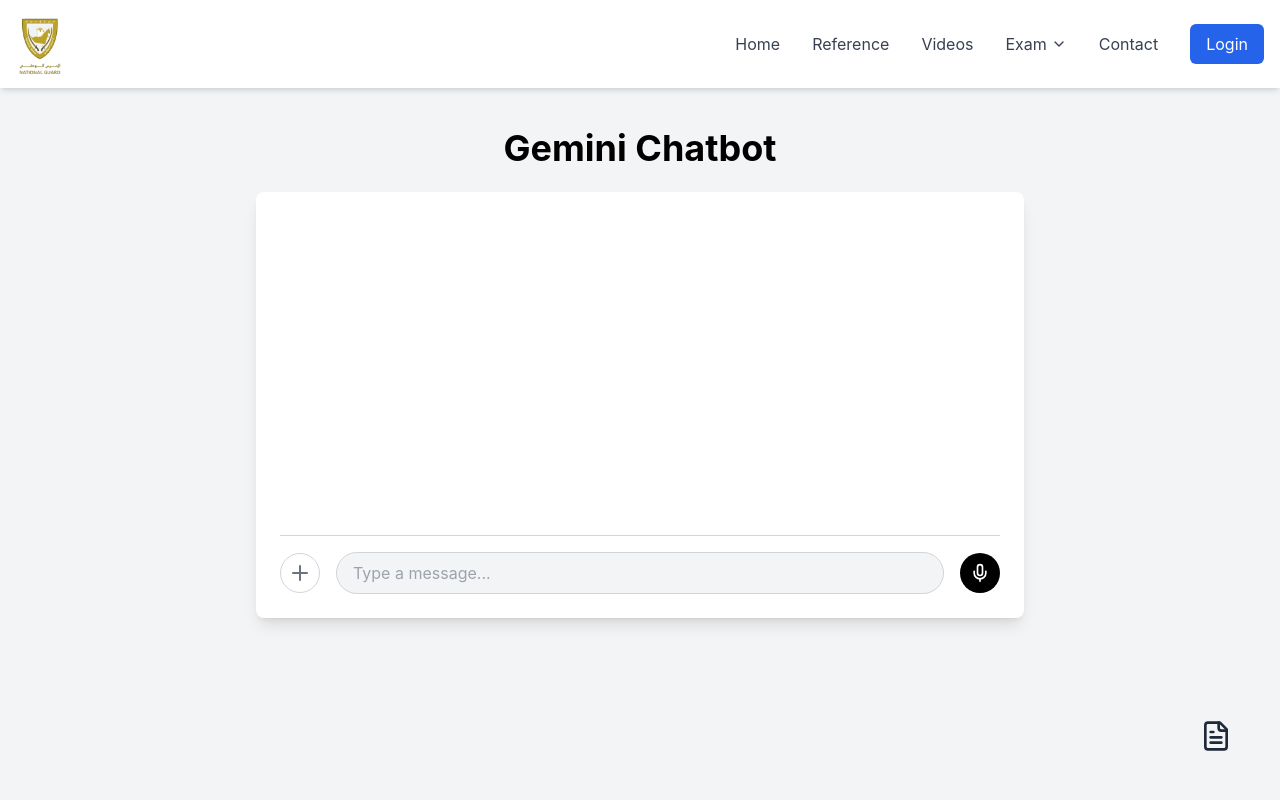
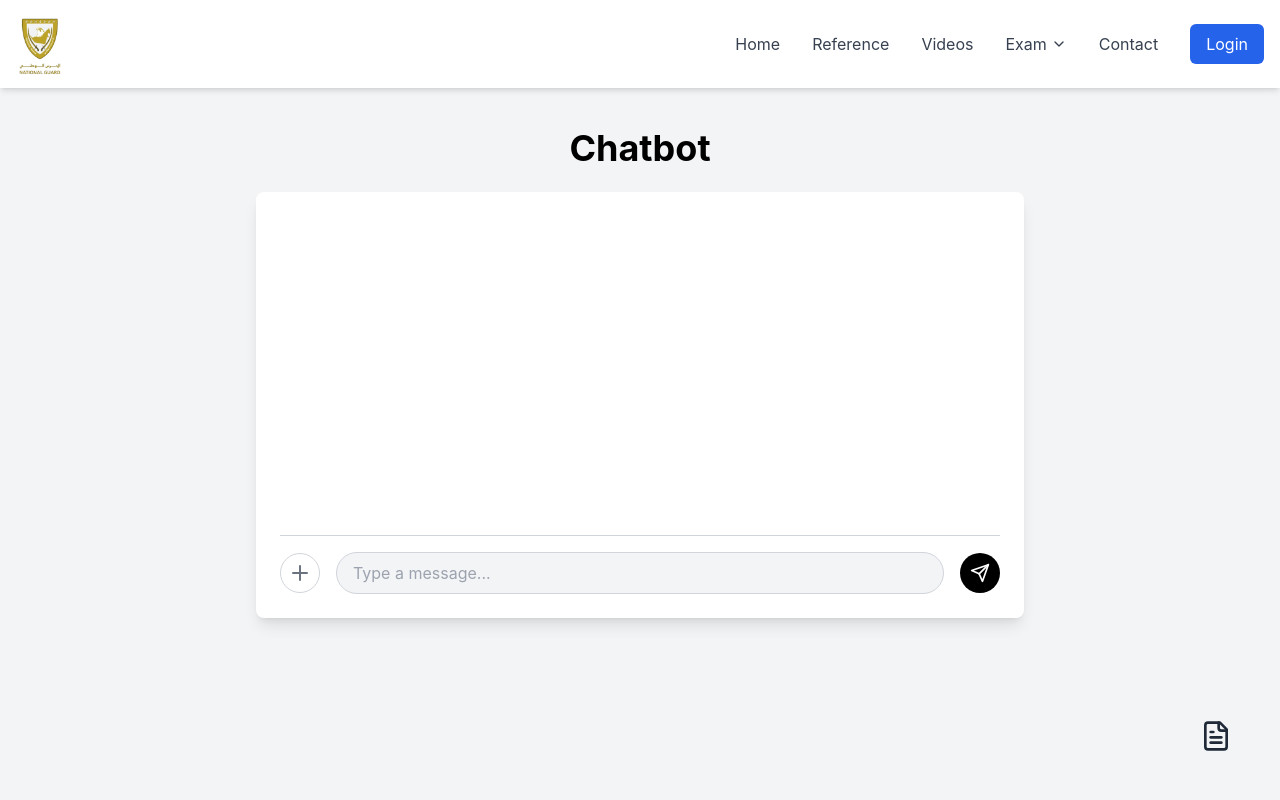
Before and after one commit to IzumiFreelance/national-guard, a React (Vite) app: page / in a window 1280 px wide. Both pictures are taken after a click on the button 1216 px from the left and 736 px from the top of the page. Shown: the top 800 px of the page. Built offline with nearby package versions, Linux system fonts and the light colour scheme.

Commit message:
Update Chat.tsx

```diff
--- a/src/components/Chat.tsx
+++ b/src/components/Chat.tsx
@@ -1,12 +1,12 @@
 import React, { useState } from "react";
-import { Plus, Mic, Search, LightbulbIcon } from "lucide-react";
+import { Plus, Mic, Send } from "lucide-react";
 
-function Chat() {
+function Chatbot() {
   const [messages, setMessages] = useState([]);
   const [input, setInput] = useState("");
   const [loading, setLoading] = useState(false);
 
-  const API_KEY = "AIzaSyACs27id08grEM8zZ3V44vNfIprnoh9nHs"; // Replace with your actual API key
+  const API_KEY = "YOUR_API_KEY_HERE"; // Replace with your actual API key
 
   const getTextResponse = async (prompt) => {
     try {
@@ -40,35 +40,39 @@ function Chat() {
 
   return (
     <div className="min-h-screen flex flex-col items-center bg-gray-100 py-10 px-4">
-      <h1 className="text-4xl font-bold mb-6">Gemini Chatbot</h1>
-      <div className="w-full max-w-3xl bg-white rounded-lg shadow-lg p-6">
-        <div className="messages h-80 overflow-y-auto border-b border-gray-300 pb-4 mb-4">
+      <h1 className="text-4xl font-bold mb-6">Chatbot</h1>
+      <div className="w-full max-w-3xl bg-white rounded-lg shadow-lg p-6 flex flex-col">
+        <div className="flex-grow h-80 overflow-y-auto border-b border-gray-300 pb-4 mb-4">
           {messages.map((msg, index) => (
             <div
               key={index}
-              className={`p-3 my-2 rounded-lg ${msg.sender === "user" ? "bg-blue-500 text-white self-end text-right" : "bg-gray-200 text-black self-start"}`}
+              className={`p-3 my-2 rounded-lg max-w-xs ${msg.sender === "user" ? "bg-blue-500 text-white self-end text-right ml-auto" : "bg-gray-200 text-black self-start mr-auto"}`}
             >
-              {msg.sender === "user" ? "You: " : "Bot: "} {msg.text}
+              <strong>{msg.sender === "user" ? "You" : "Bot"}:</strong> {msg.text}
             </div>
           ))}
         </div>
 
-        <div className="flex items-center gap-4">
+        <div className="flex items-center gap-4 mt-auto">
           <button className="w-10 h-10 rounded-full flex items-center justify-center border border-gray-300">
             <Plus className="w-6 h-6 text-gray-500" />
           </button>
 
           <input
             type="text"
-            className="flex-grow bg-gray-100 rounded-full px-4 py-2 border border-gray-300"
+            className="flex-grow bg-gray-100 rounded-full px-4 py-2 border border-gray-300 focus:outline-none"
             placeholder="Type a message..."
             value={input}
             onChange={(e) => setInput(e.target.value)}
             onKeyPress={(e) => e.key === "Enter" && sendMessage()}
           />
 
-          <button onClick={sendMessage} className="w-10 h-10 rounded-full flex items-center justify-center bg-black text-white">
-            {loading ? "..." : <Mic className="w-5 h-5" />}
+          <button
+            onClick={sendMessage}
+            className="w-10 h-10 rounded-full flex items-center justify-center bg-black text-white"
+            disabled={loading}
+          >
+            {loading ? "..." : <Send className="w-5 h-5" />}
           </button>
         </div>
       </div>
@@ -76,4 +80,4 @@ function Chat() {
   );
 }
 
-export default Chat;
+export default Chatbot;
```
